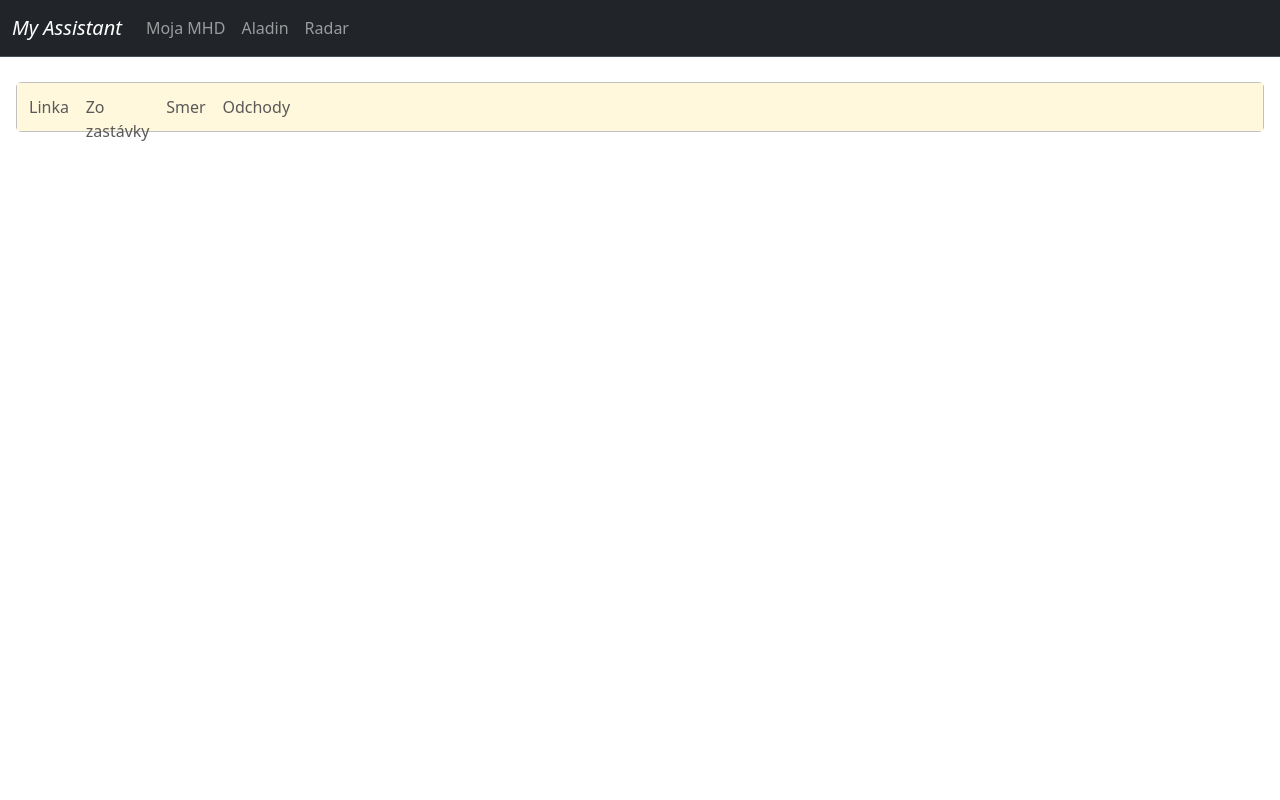
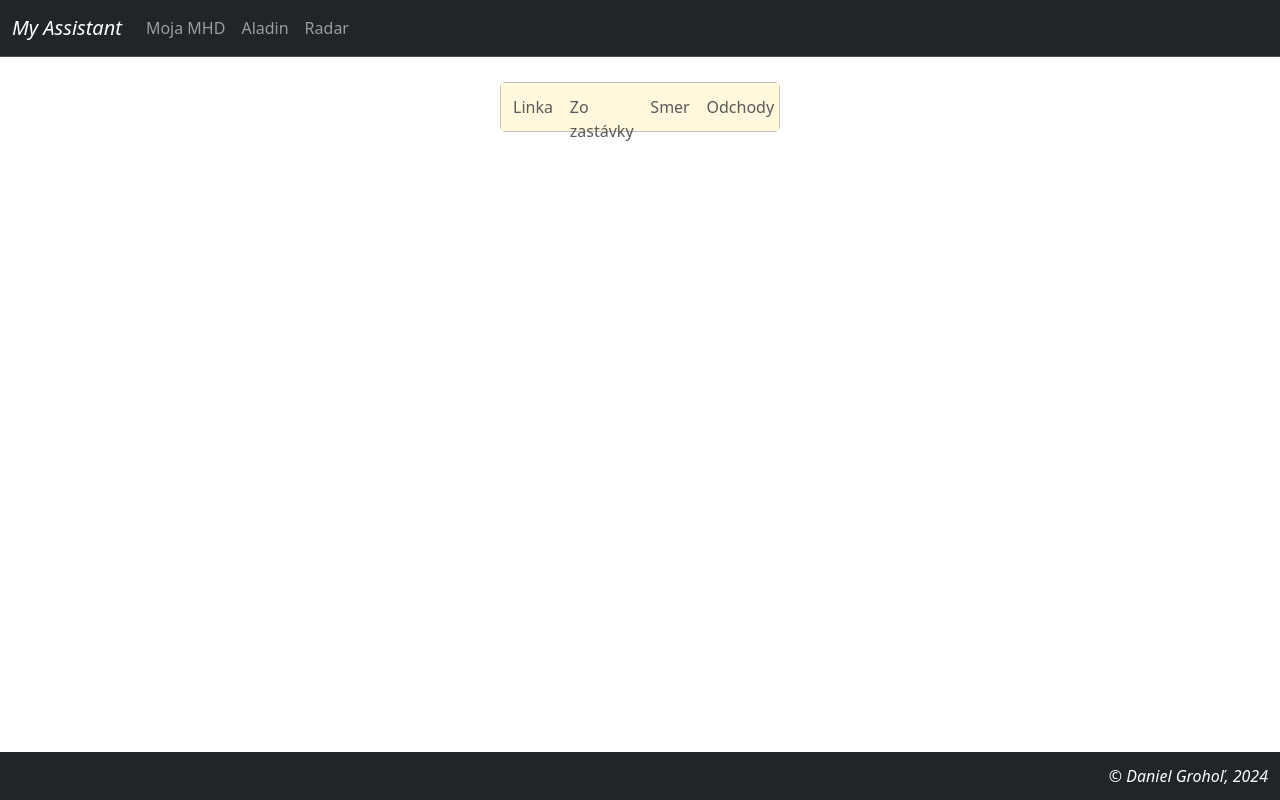
Before and after one commit to danshaman05/my-assistant, a Flask app: template templates/my_mhd.html in a window 1280 px wide. Run offline with Flask 3, Linux system fonts and the light colour scheme; the template is opened without the code that fills it, so the values that code supplies are empty.

Commit message:
Add footer (Fix #17)

```diff
--- a/static/all.css
+++ b/static/all.css
@@ -106,3 +106,7 @@ iframe {
     background-color: #642f6c;
     color: Cornsilk;
 }
+
+footer {
+    background: #212429;
+}
--- a/templates/base.html
+++ b/templates/base.html
@@ -1,4 +1,5 @@
 <!doctype html>
+<html lang="en">
 <head>
   <meta charset="utf-8">
   <meta name="viewport" content="width=device-width, initial-scale=1, shrink-to-fit=no">
@@ -22,11 +23,12 @@
   <!--  crossorigin="anonymous"></script>-->
 
 </head>
-<body>
+<body class="d-flex flex-column min-vh-100">
     {% include('navbar.html') %}
 
-    <section class="content">
+    <section class="content d-flex justify-content-center">
             {% for message in get_flashed_messages(category_filter=["Error"]) %}
+            {% include('message_error.html') %}
             <div class="alert alert-danger alert-dismissible fade show" role="alert">
               <strong>Error!</strong> {{ message }}
               <button type="button" class="btn-close" data-bs-dismiss="alert" aria-label="Close"></button>
@@ -35,7 +37,10 @@
         {% block content %}{% endblock %}
     </section>
 
+    {% include('footer.html') %}
+
 <!--My javascript-->
 <!--<script src="{{url_for('static', filename='script.js')}}"></script>-->
 
 </body>
+</html>
--- /dev/null
+++ b/templates/footer.html
@@ -0,0 +1,3 @@
+<footer class="d-flex justify-content-end mt-auto" id="author">
+    <div class="text-white fst-italic p-2 m-1">© Daniel Grohoľ, 2024</div>
+</footer>
```
